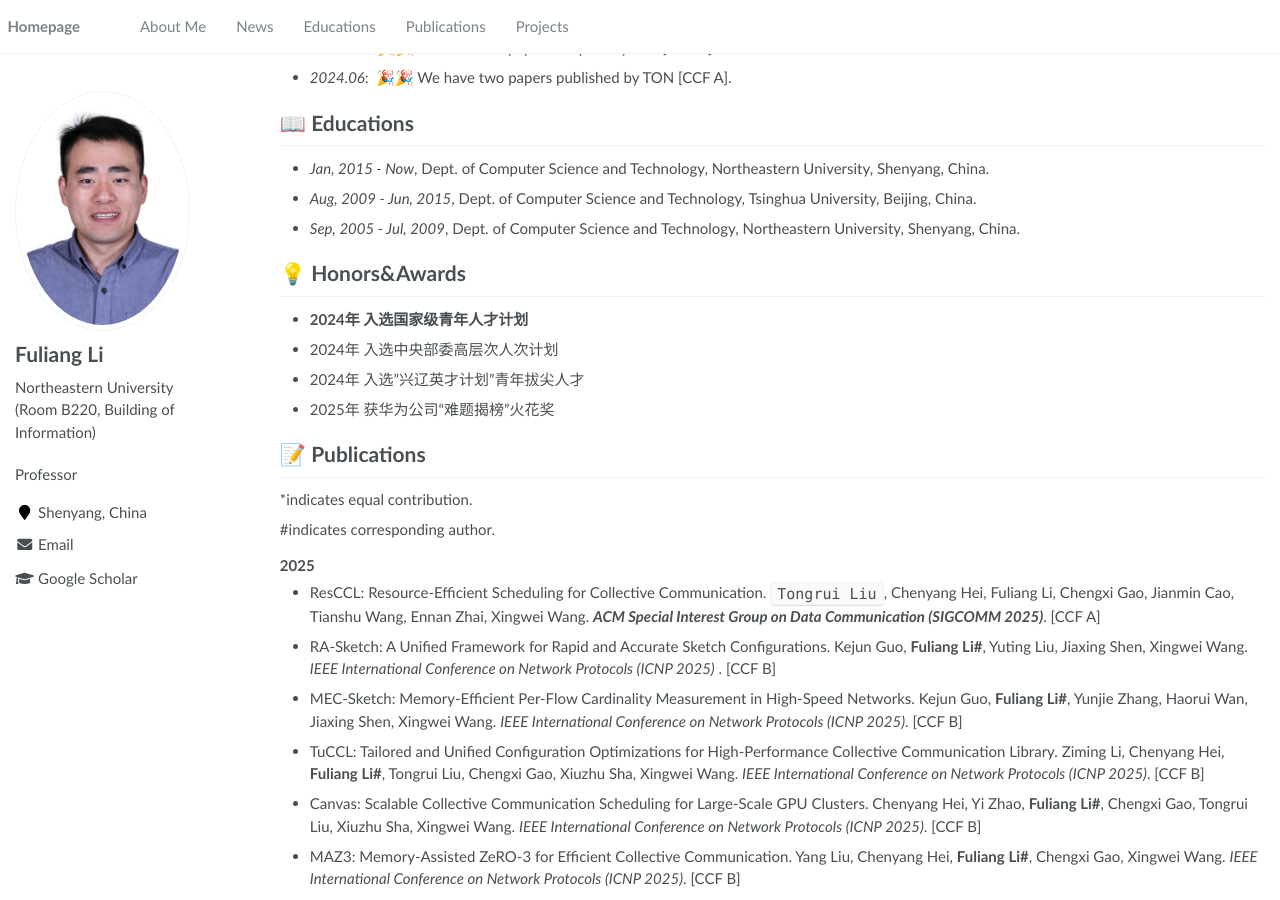
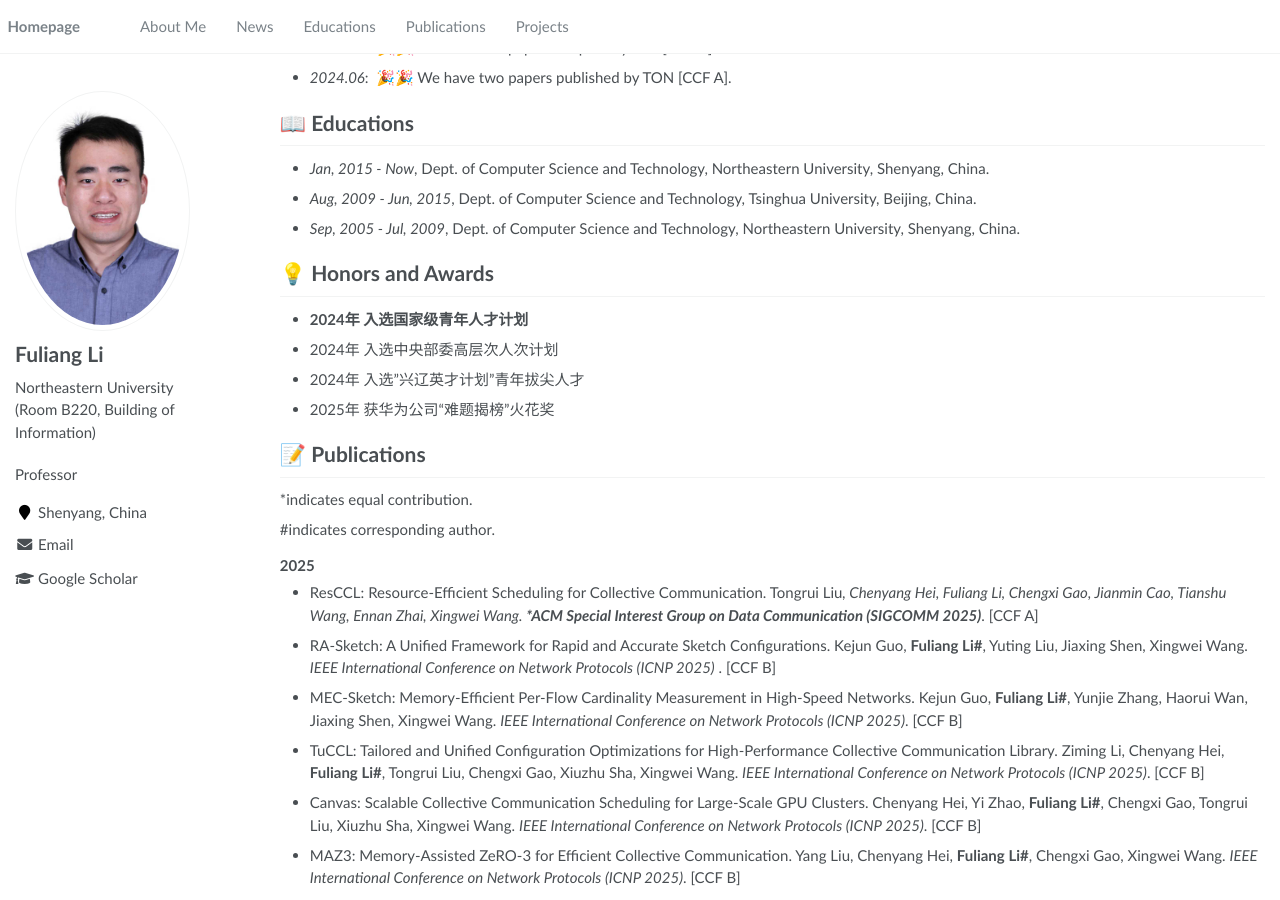
Before and after one commit to Fuliang-Li/Fuliang-Li.github.io, a Jekyll site: the page built from _pages/about.md, in a window 1280 px wide and 900 px high, scrolled down 648 px. Built offline with Jekyll 4.4.1, drawn with Linux system fonts in a browser that asks for light colours.

Commit message:
Update about.md

```diff
--- a/_pages/about.md
+++ b/_pages/about.md
@@ -43,7 +43,7 @@ Fuliang Li (李福亮), Professor of Northeastern University. I obtained my Bach
 - *Aug, 2009 - Jun, 2015*, Dept. of Computer Science and Technology, Tsinghua University, Beijing, China.
 - *Sep, 2005 - Jul, 2009*, Dept. of Computer Science and Technology, Northeastern University, Shenyang, China.
 
-# 💡 Honors&Awards
+# 💡 Honors and Awards
 
 - **2024年 入选国家级青年人才计划**
 
@@ -61,7 +61,7 @@ Fuliang Li (李福亮), Professor of Northeastern University. I obtained my Bach
 
 <h3><strong>2025</strong></h3>
 
-- ResCCL: Resource-Efficient Scheduling for Collective  Communication. `Tongrui Liu`, Chenyang Hei, Fuliang Li, Chengxi Gao, Jianmin Cao, Tianshu Wang, Ennan Zhai, Xingwei Wang. ***ACM Special Interest Group on Data Communication (SIGCOMM 2025)***.  [CCF A]
+- ResCCL: Resource-Efficient Scheduling for Collective  Communication. Tongrui Liu*, Chenyang Hei, Fuliang Li, Chengxi Gao, Jianmin Cao, Tianshu Wang, Ennan Zhai, Xingwei Wang. ***ACM Special Interest Group on Data Communication (SIGCOMM 2025)***.  [CCF A]
 - RA-Sketch: A Unified Framework for Rapid and Accurate Sketch Configurations. Kejun Guo, **Fuliang Li#**, Yuting Liu, Jiaxing Shen, Xingwei Wang. *IEEE International Conference on Network Protocols (ICNP 2025)* .  [CCF B]
 - MEC-Sketch: Memory-Efficient Per-Flow Cardinality Measurement in High-Speed Networks. Kejun Guo, **Fuliang Li#**, Yunjie Zhang, Haorui Wan, Jiaxing Shen, Xingwei Wang. *IEEE International Conference on Network Protocols (ICNP 2025)*. [CCF B]
 - TuCCL: Tailored and Unified Configuration Optimizations for High-Performance Collective Communication Library. Ziming Li, Chenyang Hei, **Fuliang Li#**, Tongrui Liu, Chengxi Gao, Xiuzhu Sha, Xingwei Wang. *IEEE International Conference on Network Protocols (ICNP 2025)*. [CCF B]
```
